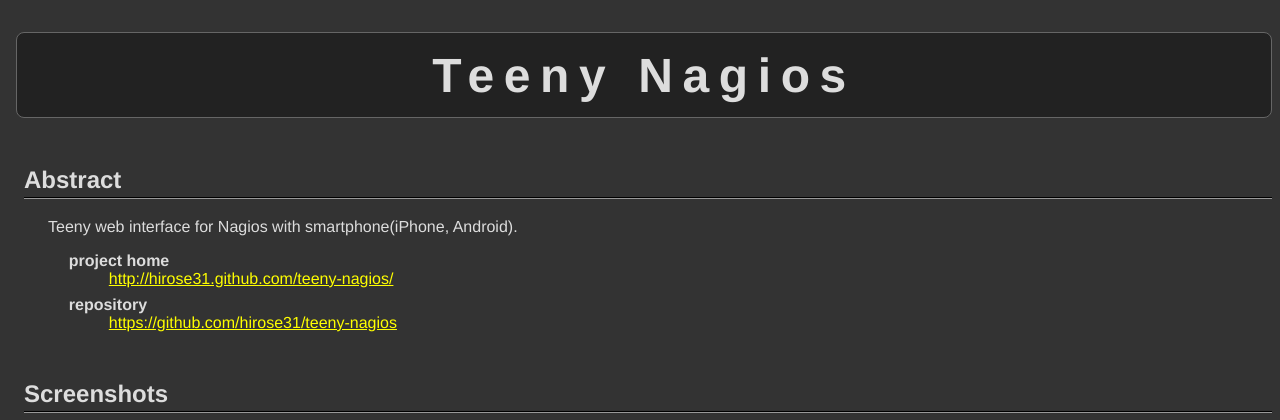
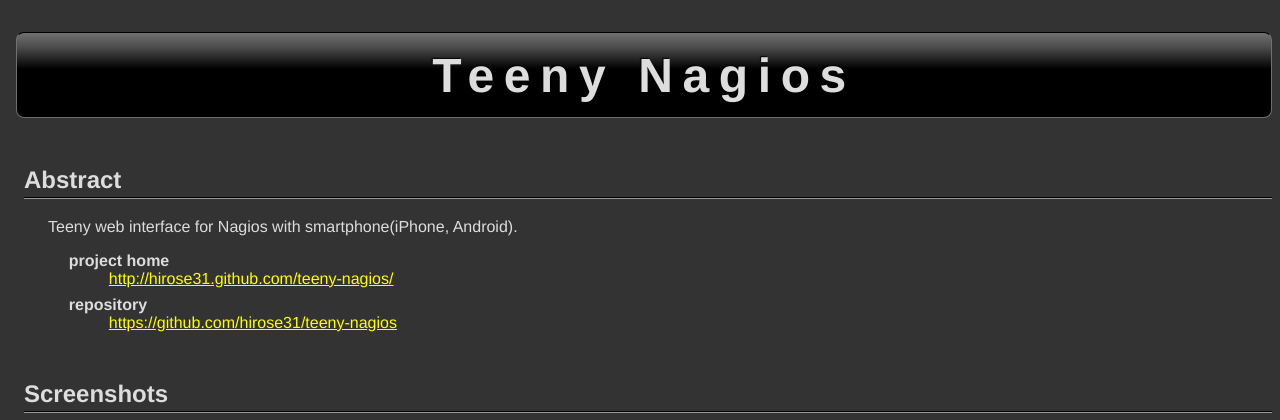
Before and after one commit to hirose31/teeny-nagios, a PHP site: page / in a window 1280 px wide. Shown: the top 420 px of the page. Run offline with PHP 8.4, Linux system fonts and the light colour scheme.

Commit message:
cosmetic

```diff
--- a/css/style.css
+++ b/css/style.css
@@ -35,15 +35,32 @@ h2 {
 
 h1 {
     font-size: 300%;
+    text-shadow: -1px -1px 1px #000;
     text-align: center;
     letter-spacing: .2em;
-    background-color: #222;
+
+    padding: .3em;
+    margin-left: -32px;
+
     -moz-border-radius: 8px;
     -webkit-border-radius: 8px;
-    padding: .3em;
-    margin-left: -32px;
-    border: #666 1px solid;
+    border: rgb(112,112,112) 1px solid;
+    border-top-color: rgb(0,0,0);
 
+    background-image: -webkit-gradient(
+        linear,
+        left bottom,
+        left top,
+        color-stop(0.57, rgb(0,0,0)),
+        color-stop(0.83, rgb(77,76,77)),
+        color-stop(1, rgb(112,112,112))
+    );
+    background-image: -moz-linear-gradient(
+        center bottom,
+        rgb(0,0,0) 57%,
+        rgb(77,76,77) 83%,
+        rgb(112,112,112) 100%
+    );
 }
 
 h2, h3, h4 {
```
